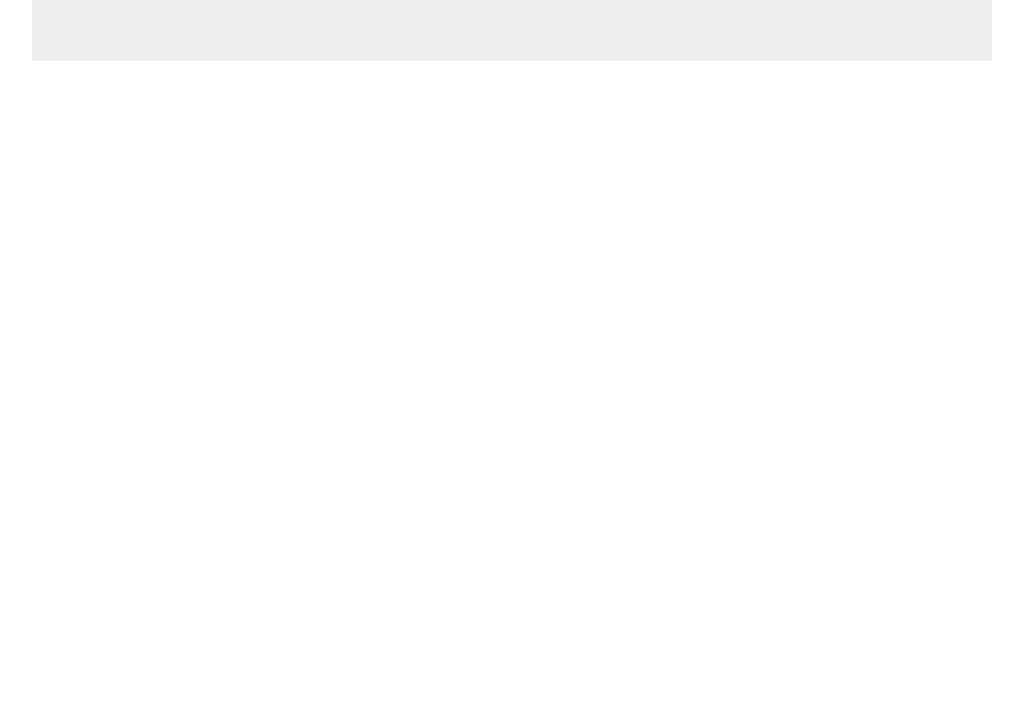
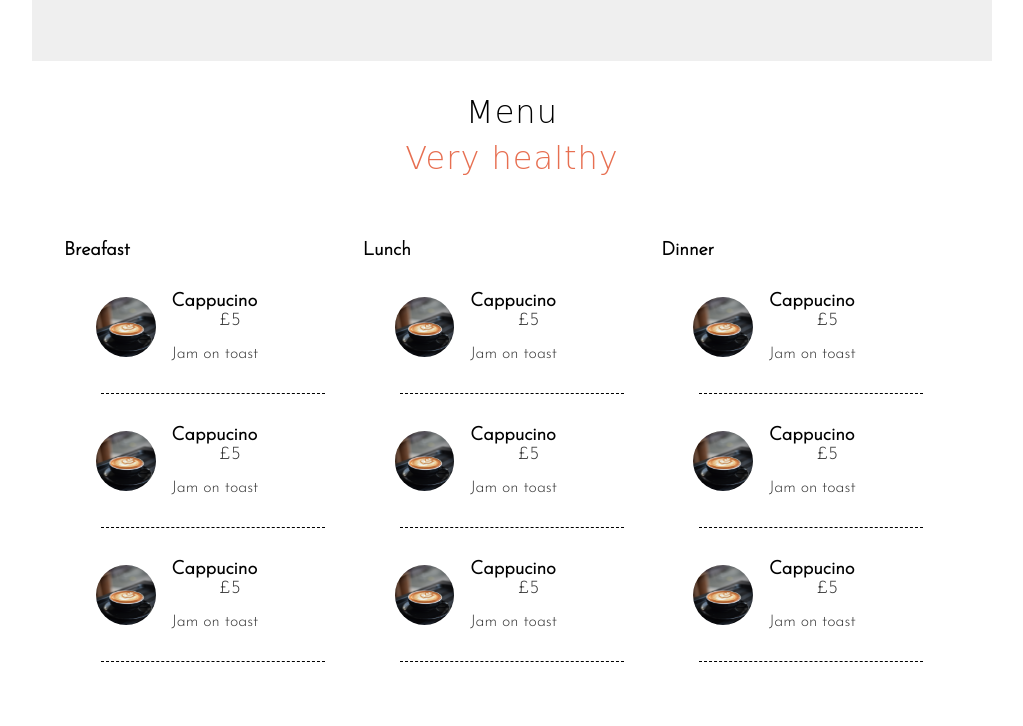
Before and after one commit to malayajazz/Rest, a plain HTML site: page index.html in a window 1280 px wide. Shown: the part 1817-2543 px from the top of the page, without its empty margins (128-1151 px from the left). Before the commit the page ends 1878 px from the top, so only its background shows below. Drawn offline with Linux system fonts and the light colour scheme; a web font is replaced by a local one.

Commit message:
add menu section

```diff
--- a/index.html
+++ b/index.html
@@ -77,8 +77,90 @@
         <img class="specialty-img" src="img/IMG_20220729_151600_912.jpg" alt="A bowl of lamb shank with a bowl of rice" />
       </article>
     </section>
+    <!--specialties end-->
+    <!--menu start-->
+    <section class="menu">
+      <h2 class="section-title">Menu <span>Very healthy</span></h2>
+      <section class="menu-container">
+      <section>
+        <h3 class="menu-title>">Breafast</h3>
+        <article class="menu-item">
+          <img src="img/pexels-chevanon-photography-312418.jpg" alt="A cup of cappucino" />
+          <section>
+            <h3>Cappucino <span>£5</span></h3>
+            <p>Jam on toast</p>
+          </section>
+        </article>
+        <article class="menu-item">
+          <img src="img/pexels-chevanon-photography-312418.jpg" alt="A cup of cappucino" />
+          <section>
+            <h3>Cappucino <span>£5</span></h3>
+            <p>Jam on toast</p>
+          </section>
+        </article>
+        <article class="menu-item">
+          <img src="img/pexels-chevanon-photography-312418.jpg" alt="A cup of cappucino" />
+          <section>
+            <h3>Cappucino <span>£5</span></h3>
+            <p>Jam on toast</p>
+          </section>
+        </article>
+      </section>
 
-    <!--specialties end-->
+      <section>
+        <h3 class="menu-title>">Lunch</h3>
+        <article class="menu-item">
+          <img src="img/pexels-chevanon-photography-312418.jpg" alt="A cup of cappucino" />
+          <section>
+            <h3>Cappucino <span>£5</span></h3>
+            <p>Jam on toast</p>
+          </section>
+        </article>
+        <article class="menu-item">
+          <img src="img/pexels-chevanon-photography-312418.jpg" alt="A cup of cappucino" />
+          <section>
+            <h3>Cappucino <span>£5</span></h3>
+            <p>Jam on toast</p>
+          </section>
+        </article>
+        <article class="menu-item">
+          <img src="img/pexels-chevanon-photography-312418.jpg" alt="A cup of cappucino" />
+          <section>
+            <h3>Cappucino <span>£5</span></h3>
+            <p>Jam on toast</p>
+          </section>
+        </article>
+      </section>
+
+      <section>
+        <h3 class="menu-title>">Dinner</h3>
+        <article class="menu-item">
+          <img src="img/pexels-chevanon-photography-312418.jpg" alt="A cup of cappucino" />
+          <section>
+            <h3>Cappucino <span>£5</span></h3>
+            <p>Jam on toast</p>
+          </section>
+        </article>
+        <article class="menu-item">
+          <img src="img/pexels-chevanon-photography-312418.jpg" alt="A cup of cappucino" />
+          <section>
+            <h3>Cappucino <span>£5</span></h3>
+            <p>Jam on toast</p>
+          </section>
+        </article>
+        <article class="menu-item">
+          <img src="img/pexels-chevanon-photography-312418.jpg" alt="A cup of cappucino" />
+          <section>
+            <h3>Cappucino <span>£5</span></h3>
+            <p>Jam on toast</p>
+          </section>
+        </article>
+      </section>
+
+      </section>
+    </section>
+
+    <!--menu end-->
   </main>
   <footer></footer>
 </body>
--- a/style.css
+++ b/style.css
@@ -139,6 +139,61 @@ position: relative;
 /* specialties style end */
 
 
+/* menu style start */
+.menu-title {
+font-size: 2.5rem;
+font-weight: lighter;
+}
+
+.menu-item {
+display: flex;
+margin: 2rem 0;
+position: relative;
+align-items: center;
+padding: 0 2rem 2rem 2rem;
+}
+
+.menu-item ::after {
+content: "";
+position: absolute;
+bottom: 0;
+left: 0;
+right: 0;
+height: 0.5rem;
+border-bottom: 1px dashed black;
+}
+
+.menu-item :last-child ::after {
+border: none;
+}
+
+.menu-item img {
+width: 60px;
+height: 60px;
+border-radius: 30px;
+margin-right: 1rem;
+}
+
+.menu-item section h3 {
+margin-bottom: 1rem;
+}
+
+.menu-item section h3 span {
+margin-left: 3rem;
+font-weight: lighter;
+color: #333333;
+}
+
+.menu-item p {
+  color: #333333;
+}
+/* menu style end */
+
+
+
+
+
+
 /* hero style start */
 /* hero style end */
 
@@ -209,4 +264,16 @@ position: relative;
   .specialty-item:last-child .specialty-info {
     order: 2;
   }
+
+  .menu-container {
+    display: flex;
+    padding: 2rem;
+  }
+  .menu-title {
+    text-align: center;
+  }
+  .menu-item ::after {
+    width: 75%;
+    margin: 0 auto;
+  }
 }
```
